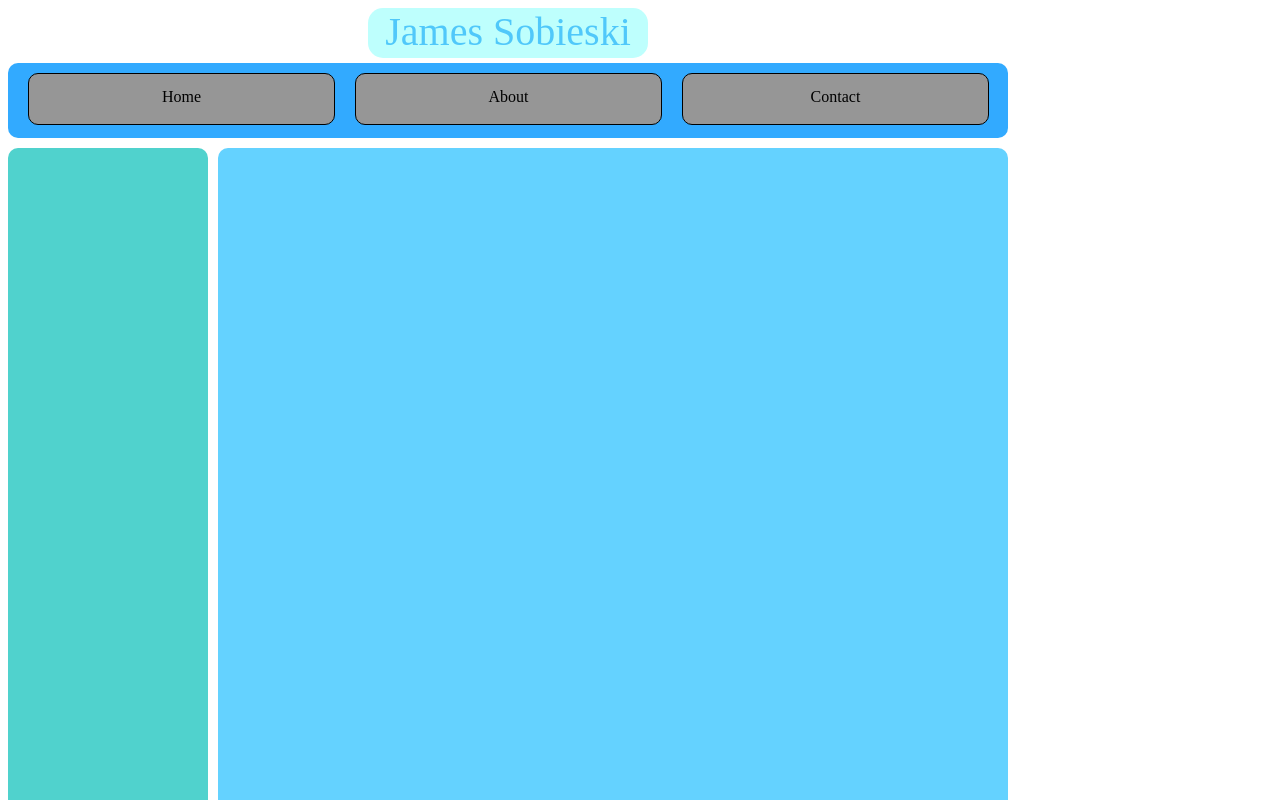
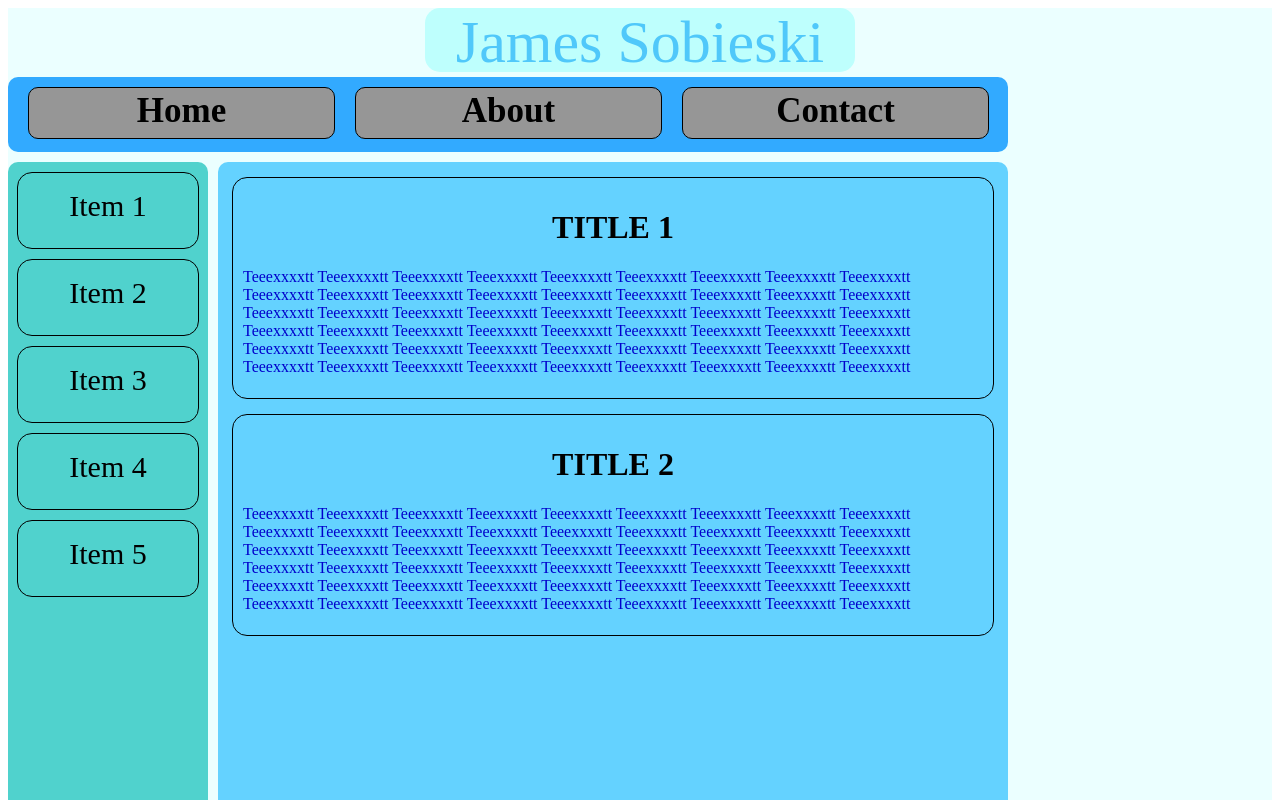
Before and after one commit to jamesobi/mysite, a plain HTML site: page index.html in a window 1280 px wide. Shown: the top 800 px of the page. Drawn offline with Linux system fonts and the light colour scheme; files whose address does not match are found by name.

Commit message:
changes to css and index as well as updates on btutton press

```diff
--- a/index.html
+++ b/index.html
@@ -11,9 +11,9 @@
                 James Sobieski
             </div>
             <div class="nav-bar">
-                <div class="button">
+                <a class="button">
                     Home
-                </div>
+                </a>
                 <div class="button">
                     About
                 </div>
@@ -23,11 +23,36 @@
             </div>
             <div class="left-column">
                 <div class="left-item">
+                    Item 1
+                </div>
 
+                <div class="left-item">
+                    Item 2
                 </div>
+
+                <div class="left-item">
+                    Item 3
+                </div>
+
+                <div class="left-item">
+                    Item 4
+                </div>
+
+                <div class="left-item">
+                    Item 5
+                </div>
+
             </div>
             <div class="sub-container">
+                <div class="right-item">
+                    <h1>TITLE 1</h1>
+                    <p>Teeexxxxtt Teeexxxxtt Teeexxxxtt Teeexxxxtt Teeexxxxtt Teeexxxxtt Teeexxxxtt Teeexxxxtt Teeexxxxtt Teeexxxxtt Teeexxxxtt Teeexxxxtt Teeexxxxtt Teeexxxxtt Teeexxxxtt Teeexxxxtt Teeexxxxtt Teeexxxxtt Teeexxxxtt Teeexxxxtt Teeexxxxtt Teeexxxxtt Teeexxxxtt Teeexxxxtt Teeexxxxtt Teeexxxxtt Teeexxxxtt Teeexxxxtt Teeexxxxtt Teeexxxxtt Teeexxxxtt Teeexxxxtt Teeexxxxtt Teeexxxxtt Teeexxxxtt Teeexxxxtt Teeexxxxtt Teeexxxxtt Teeexxxxtt Teeexxxxtt Teeexxxxtt Teeexxxxtt Teeexxxxtt Teeexxxxtt Teeexxxxtt Teeexxxxtt Teeexxxxtt Teeexxxxtt Teeexxxxtt Teeexxxxtt Teeexxxxtt Teeexxxxtt Teeexxxxtt Teeexxxxtt</p>
+                </div>
 
+                <div class="right-item">
+                    <h1>TITLE 2</h1>
+                    <p>Teeexxxxtt Teeexxxxtt Teeexxxxtt Teeexxxxtt Teeexxxxtt Teeexxxxtt Teeexxxxtt Teeexxxxtt Teeexxxxtt Teeexxxxtt Teeexxxxtt Teeexxxxtt Teeexxxxtt Teeexxxxtt Teeexxxxtt Teeexxxxtt Teeexxxxtt Teeexxxxtt Teeexxxxtt Teeexxxxtt Teeexxxxtt Teeexxxxtt Teeexxxxtt Teeexxxxtt Teeexxxxtt Teeexxxxtt Teeexxxxtt Teeexxxxtt Teeexxxxtt Teeexxxxtt Teeexxxxtt Teeexxxxtt Teeexxxxtt Teeexxxxtt Teeexxxxtt Teeexxxxtt Teeexxxxtt Teeexxxxtt Teeexxxxtt Teeexxxxtt Teeexxxxtt Teeexxxxtt Teeexxxxtt Teeexxxxtt Teeexxxxtt Teeexxxxtt Teeexxxxtt Teeexxxxtt Teeexxxxtt Teeexxxxtt Teeexxxxtt Teeexxxxtt Teeexxxxtt Teeexxxxtt</p>
+                </div>
 
 
             </div>
--- a/js/script.js
+++ b/js/script.js
@@ -1,10 +1,12 @@
-var main = function () {
+var main = function() {
 
 	$('.button').click(function(){
 		$('.button').removeClass('selected')
 		$(this).addClass('selected');
 	});
 
+
+
 };
 
 $(document).ready(main);
--- a/main.css
+++ b/main.css
@@ -4,10 +4,11 @@
     background-size: 100%;
 }
 
+
 .main-container {
     height: 1000px;
-    width: 1000px;
-    background-color: rgb(255,255,255);
+    width: 100%;
+    background-color: rgb(235,255,255);
     position: relative;
 }
 
@@ -15,9 +16,9 @@
 
 .title {
     text-align: center;
-    height: 50px;
-    width: 280px;
-    font-size: 40px;
+    height: 64px;
+    width: 430px;
+    font-size: 60px;
     margin: auto auto 5px auto;
     color: rgb(80, 200, 250);
     background-color: rgb(190, 2501, 253);
@@ -39,10 +40,17 @@
     text-align: center;
     line-height: 45px;
     vertical-align: middle;
+    font-size: 35px;
+    font-weight: bold;
     border: thin solid rgb(0,0,0);
     border-radius: 10px;
     float: left;
     background-color: rgb(150,150,150);
+}
+
+.selected {
+    background-color: rgb(230,230,230);
+    border-width: thick;
 }
 
 .left-column {
@@ -66,12 +74,33 @@
     margin-left: 10px;
 }
 
-.selected {
-    background-color: rgb(230,230,230);
-}
-
 .left-item {
     width: 180px;
     height: 75px;
     margin: auto auto 10px auto;
+    border: thin solid rgb(0,0,0);
+    border-radius: 15px;
+    margin-top: 10px;
+    line-height: 65px;
+    vertical-align: top;
+    text-align: center;
+    font-size: 30px;
 }
+
+.right-item {
+    width: 740px;
+    height: 200px;
+    margin: auto auto 10px auto;
+    border: thin solid rgb(0,0,0);
+    border-radius: 15px;
+    margin-top: 15px;
+    padding: 10px;
+}
+
+.right-item h1 {
+    text-align: center;
+}
+
+.right-item p {
+    color: rgb(0,0,204);
+}
```
